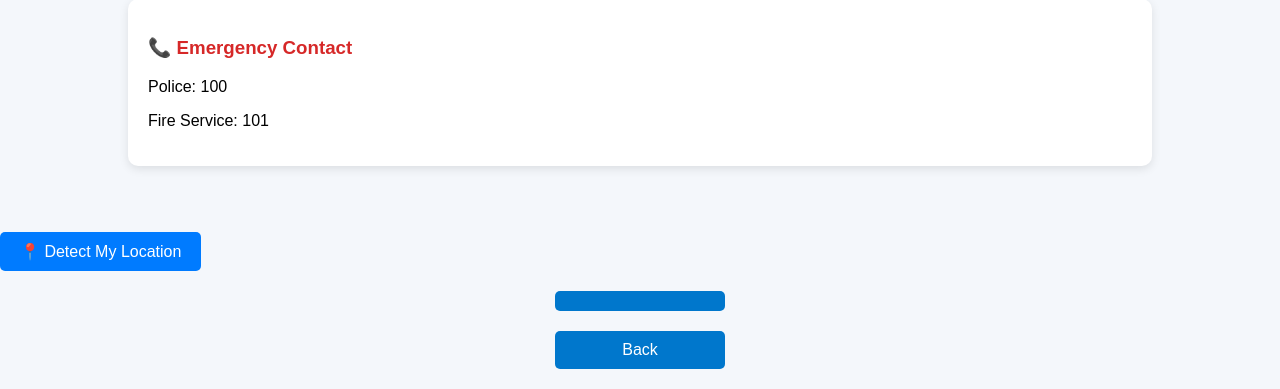
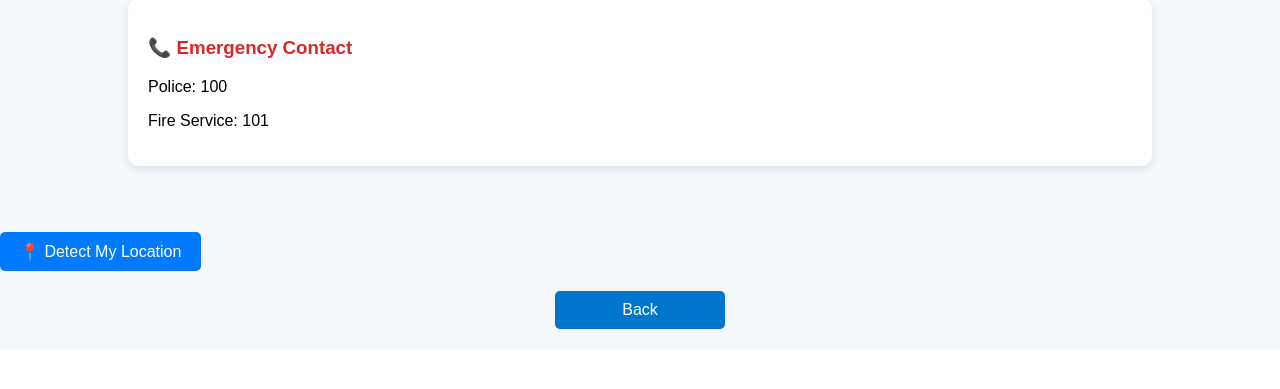
Before and after one commit to BandariAkshitha/RuralCareHub, a Flask app: page /emergency in a window 1280 px wide. Shown: the part 885-1274 px from the top of the page. After the commit the page ends 1214 px from the top, so only its background shows below. Run offline with Flask 3, Linux system fonts and the light colour scheme; some libraries are stand-ins or nearby versions.

Commit message:
updated projectt

```diff
--- a/templates/emergency_contacts.html
+++ b/templates/emergency_contacts.html
@@ -163,8 +163,6 @@ font-size:16px;">
 </button>
 
 <a href="/patient" class="back-btn" id="back-btn">
-
-<a href="/patient" class="back-btn" id="back-btn">
     Back
 </a>
 
```
